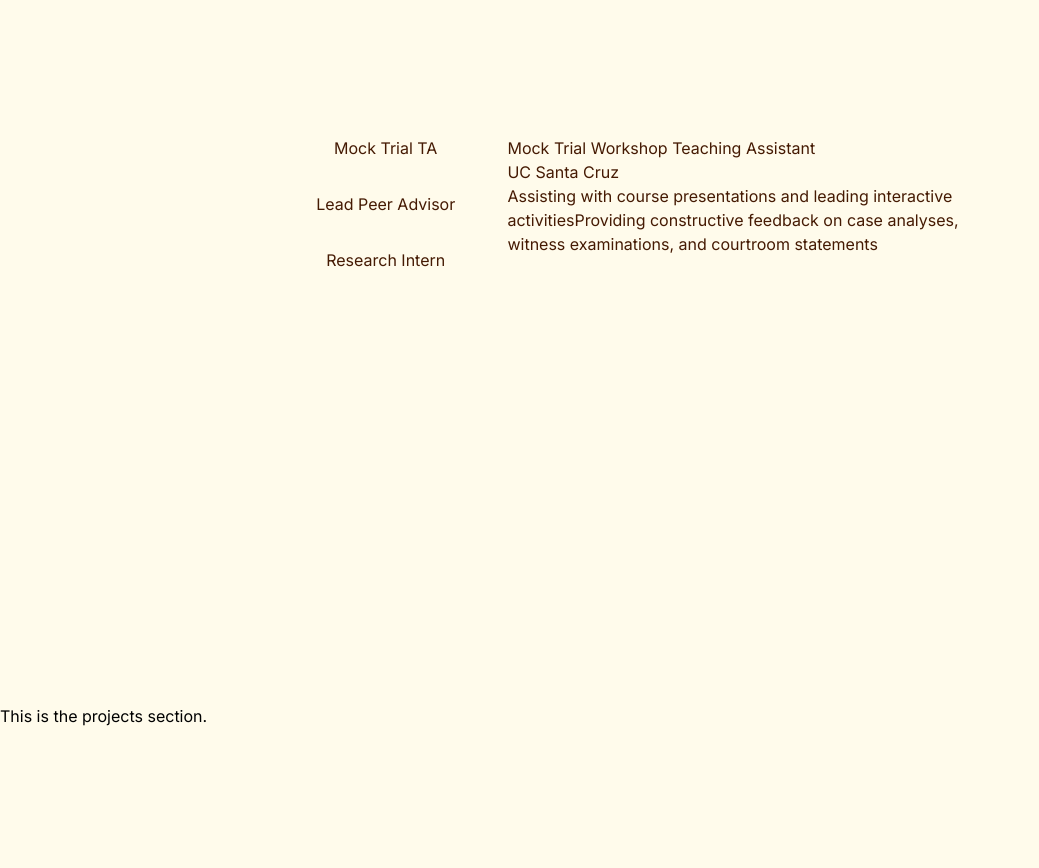
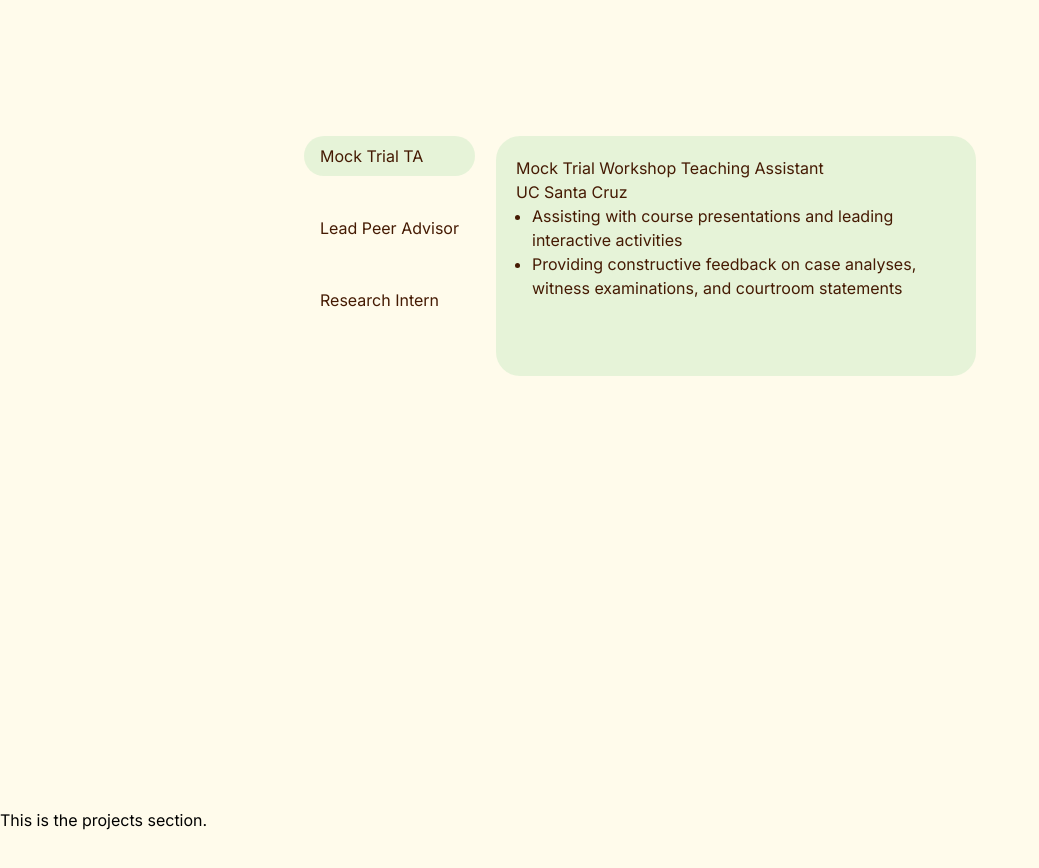
Before and after one commit to tqwu/portfolio, a Next.js app: page / in a window 1280 px wide. Shown: the part 1180-2048 px from the top of the page, without its empty margins (0-1039 px from the left). Built offline with nearby package versions, Linux system fonts and the light colour scheme.

Commit message:
#9 Adding background to experience section

```diff
--- a/src/components/experience.tsx
+++ b/src/components/experience.tsx
@@ -1,5 +1,6 @@
 'use client'
 
+import { Fragment } from 'react';
 import { Tab } from '@headlessui/react'
 
 const experiences = [
@@ -36,19 +37,32 @@ const experiences = [
 export default function Experience() {
   return (
     <div className="py-3 sm:py-12 grid place-items-center">
-      <div className="grid gap-x-10 grid-cols-7 grid-rows-3 max-w-2xl text-base font-normal leading-6 text-amber-950">
+      <div className="grid grid-cols-7 grid-rows-3 max-w-2xl text-base font-normal leading-6 text-amber-950">
         <Tab.Group vertical>
-          <Tab.List className="col-span-2 row-span-3 flex flex-col gap-8">
+          <Tab.List className="col-span-2 row-span-3 flex flex-col gap-8 justify-self-start">
             {experiences.map((experience) => (
-              <Tab key="experience.name">{experience.name}</Tab>
+            //   <Tab key="experience.name" className="text-left">{experience.name}</Tab>
+              <Tab as={Fragment}>
+                {({ selected }) => (
+                  <div className={`${selected ? 'bg-pastel-green/50' : 'bg-none'} rounded-3xl px-4 py-2`}>
+                    <button>
+                      {experience.name}
+                    </button>
+                  </div>
+                )}
+              </Tab>
             ))}
           </Tab.List>
-          <Tab.Panels className="col-span-5 row-span-3">
+          <Tab.Panels className="col-span-5 row-span-3 bg-pastel-green/50 rounded-3xl p-5 h-60">
             {experiences.map((experience) => (
               <Tab.Panel key="experience.company">
                 <div>{experience.title}</div>
                 <div>{experience.company}</div>
-                <div>{experience.description}</div>
+                <ul className="list-disc px-4">
+                    {experience.description.map((item) => (
+                        <li>{item}</li>
+                    ))}
+                </ul>
               </Tab.Panel>
             ))}
           </Tab.Panels>
```
